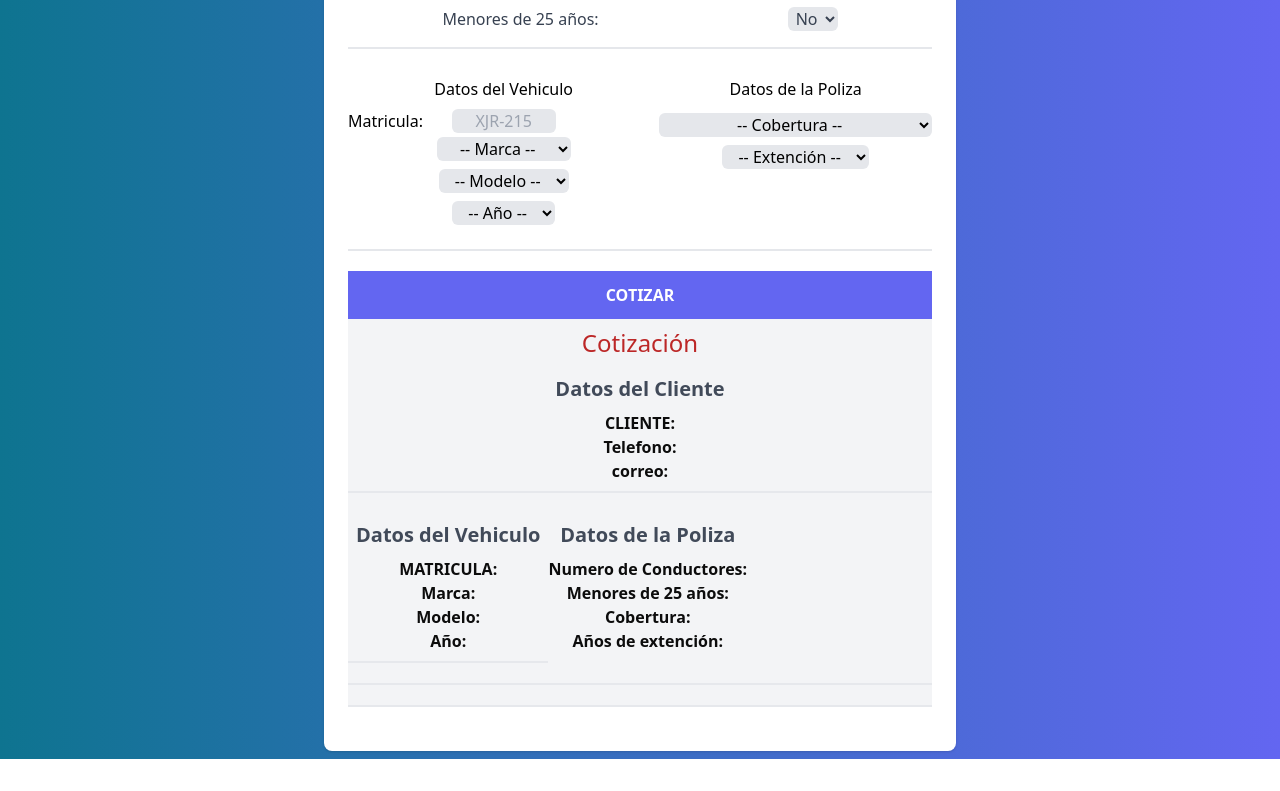
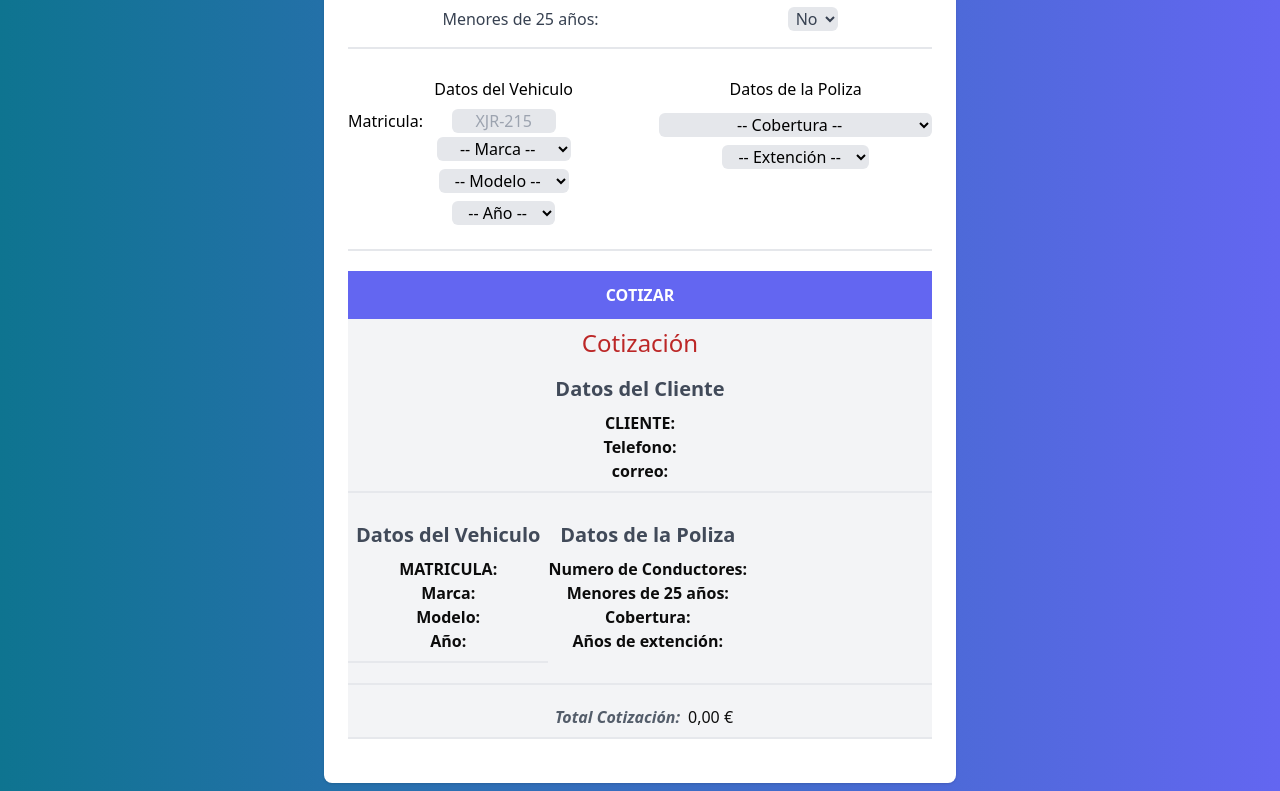
Before and after one commit to Luis1Gonzalez/auto-seguro, a React (Vite) app: page / in a window 1280 px wide. Shown: the part 397-1188 px from the top of the page. Before the commit the page ends 1156 px from the top, so only its background shows below. Built offline with nearby package versions, Linux system fonts and the light colour scheme.

Commit message:
agregando modal

```diff
--- a/src/components/Modal.jsx
+++ b/src/components/Modal.jsx
@@ -1,9 +1,10 @@
 import useQuotation from '../hooks/useQuotation'
 import CloseBtn from '../assets/cerrar.svg'
+import { formatCurrency } from '../helpers'
 
 export default function Modal() {
 
-    const { data } = useQuotation()
+    const { data, resultado } = useQuotation()
     console.log(data)
 
     return (
@@ -48,8 +49,11 @@ export default function Modal() {
                 </div>
             </div>
 
-            <div className='border-b-2 mb-5'>
-
+            <div className='border-b-2 mb-5 text-center'>
+            <p className="my-2 text-md">
+                <span className="font-bold mx-2 text-gray-600 italic">Total Cotización:</span>
+                {formatCurrency(resultado)}
+            </p>
             </div>
 
         </div>
--- a/src/context/CalculatorProvider.jsx
+++ b/src/context/CalculatorProvider.jsx
@@ -24,6 +24,7 @@ const CalculatorProvider = ({ children }) => {
 
     const [modal, setModal] = useState(false)
     const [error, setError] = useState('')
+    const [resultado, setResultado] = useState(0)
 
     const handleChangeData = (e) => {
         setData({
@@ -36,7 +37,7 @@ const CalculatorProvider = ({ children }) => {
 
 const CalculatedInsurance = () => {
 
-let basicPrice = 1000;
+let basicPrice = 500;
 console.log(basicPrice)
 
 //Obtener cuantos años tiene el carro
@@ -65,6 +66,7 @@ console.log(basicPrice)
 //Calculando incremento por conductor menor de 25años
 basicPrice *= calculateMinor(data.minor)
 console.log(basicPrice)
+setResultado(basicPrice)
 
 }
 
@@ -81,6 +83,7 @@ console.log(data)
                 setModal,
                 error,
                 setError,
+                resultado
             }}>
             {children}
         </CalculatorContext.Provider>
--- a/src/helpers/index.js
+++ b/src/helpers/index.js
@@ -10,19 +10,19 @@ export function calculateCoverage(type) {
       increase = 1.2;
       break;
     case "Todo riesgo con franquicia 150":
-      increase = 1.16;
+      increase = 0.16;
       break;
     case "Todo riesgo con franquicia 300":
-      increase = 1.12;
+      increase = 0.12;
       break;
     case "Daños a terceros":
-      increase = 1.10;
+      increase = 0.10;
       break;
     case "Daños a terceros, lunas y ruedas":
-      increase = 1.08;
+      increase = 0.08;
       break;
     case "Responsabilidad civil":
-      increase = 1.06;
+      increase = 0.06;
       break;
     default:
       break;
@@ -54,13 +54,13 @@ export function calculateTime(time) {
 
   switch (time) {
     case "1":
-      increase = 0;
+      increase = 1.20;
       break;
     case "2":
       increase = 1.1;
       break;
     case "3":
-      increase = 1.20;
+      increase = 0;
       break;
     default:
       break;
@@ -76,11 +76,17 @@ export function calculateMinor(minor) {
     minorIs = 1.3;
     break;
     case "No":
-    minorIs = 0;
+    minorIs = 0.1;
     break;
     default:
       break;
   }
   return minorIs;
+}
 
+export function formatCurrency(result){
+  return result.toLocaleString("es-ES", {
+      style:"currency",
+      currency: "EUR",
+  });
 }
```
